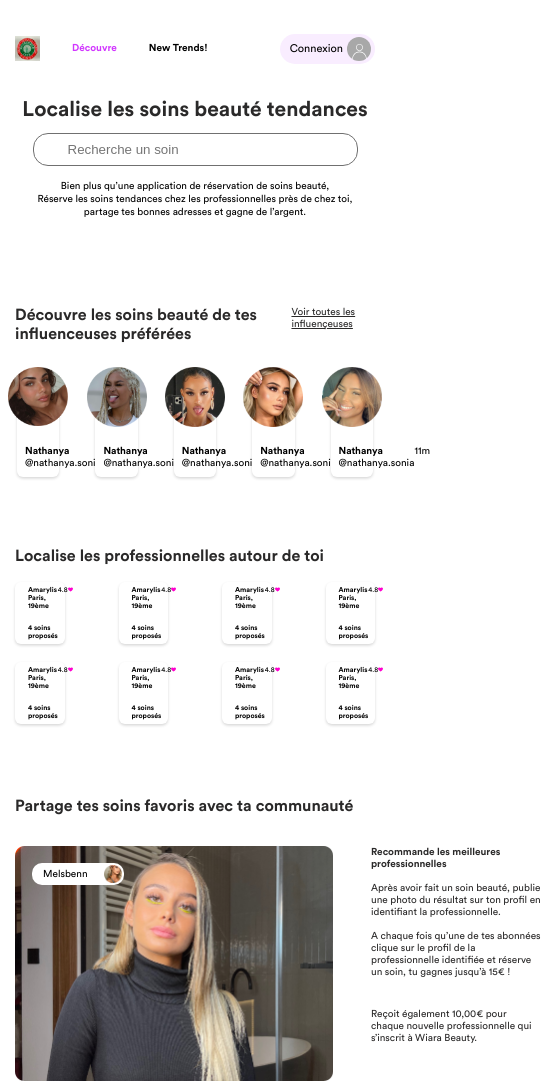
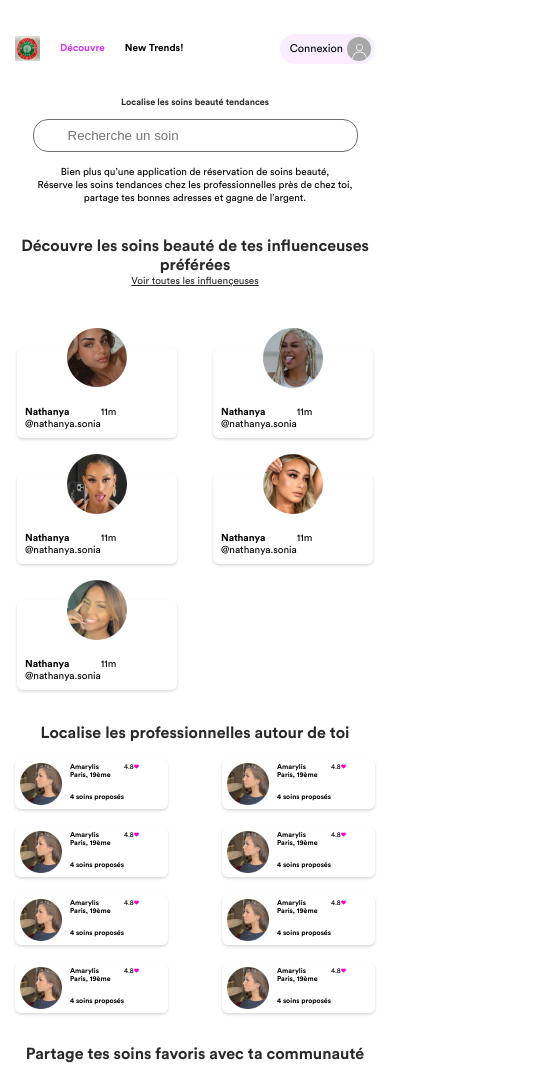
Before and after one commit to VovaPoghosyan/Decouvre, a plain HTML site: page index.html in a window 390 px wide. Shown: the top 1090 px of the page, 541 px wide, since content can reach past the window. Drawn offline with nearby package versions, Linux system fonts and the light colour scheme; files that its build step writes are made by us from their sources.

Commit message:
mobile responsive

```diff
--- a/index.html
+++ b/index.html
@@ -6,6 +6,7 @@
     <meta name="viewport" content="width=device-width, initial-scale=1.0">
     <title>Decouvre</title>
     <link rel="stylesheet" href="./style.css">
+    <link rel="stylesheet" href="./responsive.css">
 </head>
 
 <body>
@@ -68,7 +69,7 @@
         <section class="favorites-section">
             <div class="container">
                 <div class="favorites-section-container">
-                    <div class="title--see-all d_flex j_cnt__between">
+                    <div class="title--see-all d_flex a_items__center j_cnt__between">
                         <h2 class="section-title">Découvre les soins beauté de tes influenceuses préférées</h2>
                         <p class="see-all">Voir toutes les influençeuses</p>
                     </div>
--- /dev/null
+++ b/responsive.scss
@@ -0,0 +1,91 @@
+@import "./assets/style/mixins.scss";
+
+@media (max-width: 1199.98px) {
+}
+
+@media (max-width: 959.98px) {
+}
+
+@media (max-width: 766.98px) {
+}
+
+@media (max-width: 576.98px) {
+    // global-styles-start
+
+    .page-title {
+        @include font(9px, bold, "CircularStd-Bold");
+    }
+
+    .section-title {
+        text-align: center;
+    }
+
+    section {
+        padding-top: 32px !important;
+    }
+
+    // global-styles-end
+
+    header .header-container {
+        padding: 32px 0 0 0;
+        .logo--menu-items .menu-items {
+            margin: 0 -10px 0 10px;
+
+            .menu-item {
+                padding: 0 10px;
+            }
+        }
+    }
+    // SECTION-INFO-RESPONSIVE-STYLE-START
+
+    .info-section-container {
+        max-width: 100%;
+    }
+
+    // SECTION-INFO-RESPONSIVE-STYLE-END
+
+    // SECTION-FAVORITES-RESPONSIVE-STYLE-START
+
+    .title--see-all {
+        flex-direction: column;
+    }
+
+    .favorites-section .favorites-section-container .favorites-list .favorite-block {
+        width: 50%;
+    }
+    // SECTION-FAVORITES-RESPONSIVE-STYLE-END
+    // SECTION-PROFESSIONALS-RESPONSIVE-STYLE-START
+    .professionals-section .professionals-list .professional-block {
+        width: 50%;
+    }
+    // SECTION-PROFESSIONALS-RESPONSIVE-STYLE-END
+
+    // SECTION-SHARE-TREATMENTS-RESPONSIVE-STYLE-START
+
+    .share-treatments-section {
+        padding-bottom: 24px;
+        .share-treatments-photo--descr {
+            flex-direction: column;
+
+            .share-treatments-photo-block .share-treatments-photo {
+                width: 100%;
+                margin: auto;
+            }
+
+            .share-treatments-descr {
+                padding-top: 24px;
+                padding-left: 0;
+                text-align: center;
+
+                p.money {
+                    padding-top: 0;
+                }
+
+                .download-brochure {
+                    margin: 16px auto;
+                }
+            }
+        }
+    }
+    // SECTION-SHARE-TREATMENTS-RESPONSIVE-STYLE-END
+}
--- a/style.scss
+++ b/style.scss
@@ -94,10 +94,10 @@ header {
             }
         }
         .favorites-list {
-            margin: 43px -16px 0 -16px;
+            margin: 43px -16px -16px -16px;
             .favorite-block {
                 width: 20%;
-                padding: 0 18px;
+                padding: 18px;
                 .favorite-block-inner {
                     @include wh(100%, 90px);
                     background-color: #ffffff;
```
